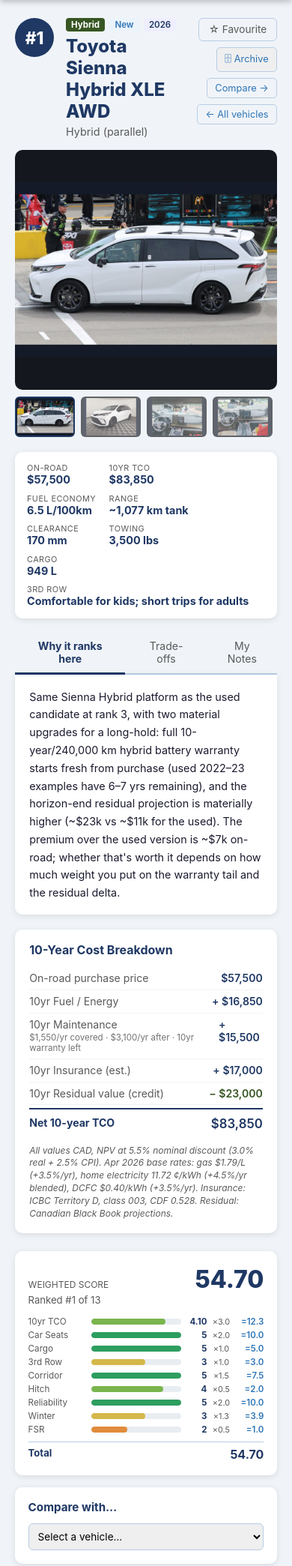
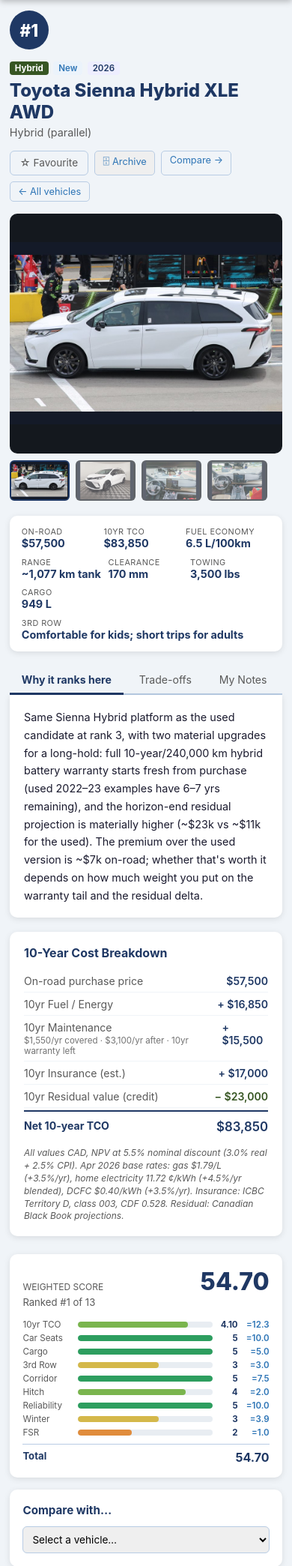
Before and after one commit to kaanow/dasAuto, a Flask app: page /vehicle/sienna-new in a window 390 px wide. Shown: the part 52-2141 px from the top of the page at 75% size. Run offline with Flask 3, Linux system fonts and the light colour scheme; data that the repository does not hold is empty; some libraries are stand-ins or nearby versions.

Commit message:
Fix mobile rendering: kill position:sticky on mobile + tighten density
User reported iOS Safari showing vehicle card images bleeding into
the sidebar's weight controls — classic iOS bug with position:sticky
inside column-direction grids/flexbox. The sidebar at "top: 68px"
was pinning over the scrolling vehicle grid.

Fix:
  • @media (max-width: 900px): set .sidebar and .detail-sidebar to
    position: static so they scroll naturally with the page
  • Tighten paddings (.main, .sidebar-card, .page-header) at narrow
    widths so the long single-column page doesn't waste screen
  • Detail header actions: stack horizontally not vertically on mobile
  • Score row: drop the weight column visually on mobile (keep in
    DOM so screen readers still get it)
  • @media (max-width: 480px): tighter card padding, shorter card
    image (145px vs 165px) for true-phone widths

Tests: 17 passing.

Co-Authored-By: Claude Opus 4.7 (1M context) <noreply@anthropic.com>

```diff
--- a/vehicle-app/static/css/style.css
+++ b/vehicle-app/static/css/style.css
@@ -481,3 +481,39 @@ input, select, textarea { font-family: inherit; }
 }
 .copy-link-btn:hover { border-color: var(--blue); color: var(--blue); }
 .copy-link-btn.copied { color: var(--green); border-color: var(--green); }
+
+/* ── Mobile (≤ 900px) ─────────────────────────────────────────────────────── */
+/* iOS Safari has long-standing rendering glitches with position:sticky inside
+ * column-direction grids — the sticky element pins over content scrolling
+ * past, which visually looks like vehicle cards bleeding into the sidebar.
+ * On mobile we drop sticky entirely and let everything scroll naturally. */
+@media (max-width: 900px) {
+  .sidebar { position: static; top: auto; }
+  .detail-sidebar { position: static; top: auto; }
+
+  /* Tighter density so the long single-column page doesn't waste screen real
+   * estate on a phone. */
+  .main { padding: .9rem .8rem; }
+  .page-header h1 { font-size: 1.35rem; }
+  .page-subtitle { font-size: .82rem; }
+  .sidebar-card { padding: .9rem; margin-bottom: .8rem; }
+
+  /* Detail page: stack the header actions horizontally on narrow screens so
+   * they don't waste a full row each. */
+  .detail-header { flex-direction: column; }
+  .detail-header-actions { flex-direction: row; flex-wrap: wrap; align-items: stretch; }
+
+  /* The score-row's 5-column grid (label/bar/score/weight/result) is too dense
+   * for narrow screens — drop the weight column visually (still in DOM for
+   * accessibility tooltips) and let the rest expand. */
+  .score-row { grid-template-columns: 70px 1fr 30px 38px; }
+  .score-row .sr-weight { display: none; }
+}
+
+@media (max-width: 480px) {
+  /* Extra-narrow phones: the index card grid is already auto-fill 1-up here,
+   * but the cards themselves can tighten their internal padding. */
+  .card-top-row { padding: .45rem .6rem .3rem; }
+  .card-body { padding: .6rem .7rem .75rem; }
+  .card-image-wrap { height: 145px; }
+}
```
